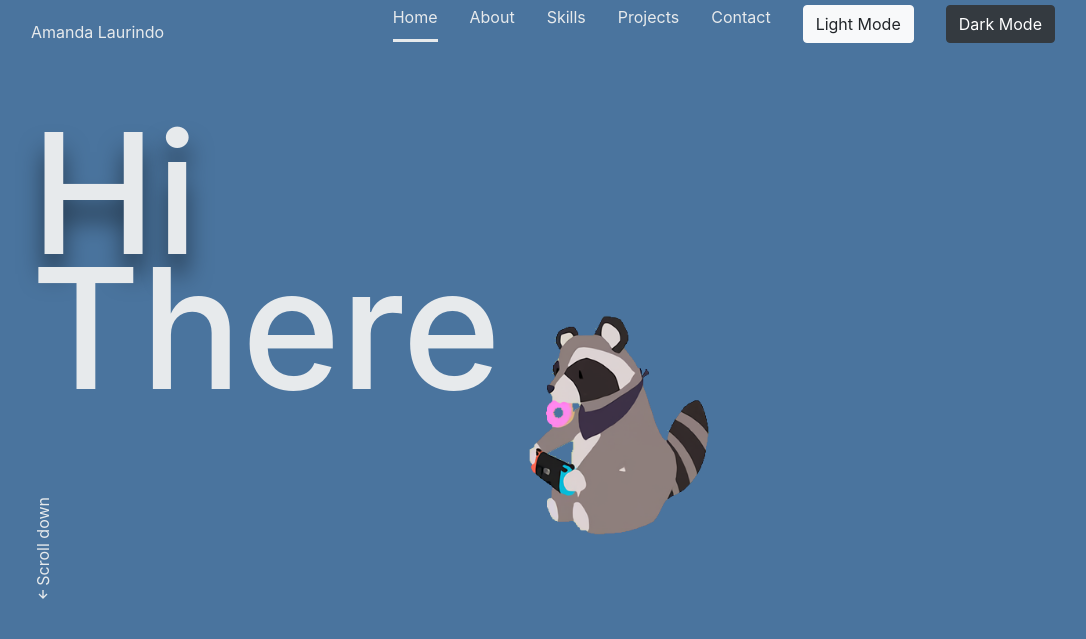
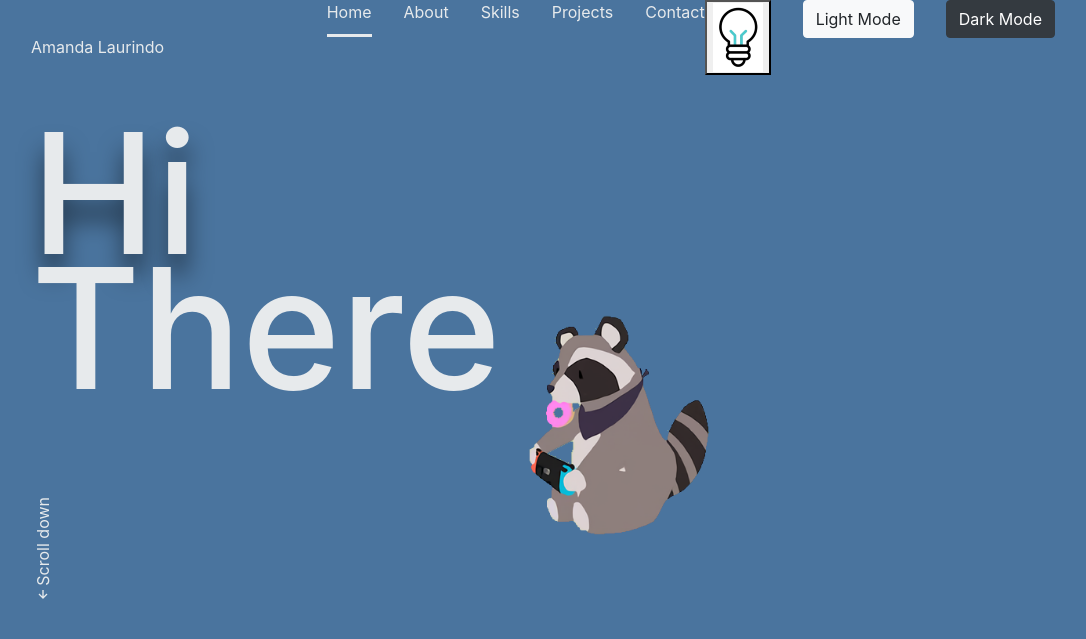
Before and after one commit to AmL9617/ProjectPortfolioDjango, a Django app: page /Am/ in a window 1280 px wide. Shown: the top 639 px of the page, without its empty margins (97-1183 px from the left). Run offline with Django 5.2, Linux system fonts and the light colour scheme; data comes from the database, SQL or seed files in the repository; both versions use the stored data as it was after the commit; data that the repository does not hold is empty; some libraries are stand-ins or nearby versions.

Commit message:
Three buttons working
One button to switch for both themes and one button for each

```diff
--- a/Am/models.py
+++ b/Am/models.py
@@ -76,3 +76,8 @@
 
 	def __str__(self):
 		return self.name
+
+
+class UserProfile(models.Model):
+    user = models.OneToOneField(User, on_delete=models.CASCADE)
+    theme = models.CharField(max_length=20, default='lightMode.css')  # Default theme
--- a/Am/templates/index.html
+++ b/Am/templates/index.html
@@ -6,12 +6,91 @@
         <meta name="viewport" content="width=device-width, initial-scale=1.0">
 
         <!-- ===== CSS ===== -->
-        <link id="mycss" rel="stylesheet" href="{% static 'assets/css/lightMode.css' %}">
+        <link id="mycss" rel="stylesheet" href="{% static 'assets/css/' %"}{{theme}}>
         <link rel="stylesheet" href="https://stackpath.bootstrapcdn.com/bootstrap/4.5.0/css/bootstrap.min.css" integrity="sha384-9aIt2nRpC12Uk9gS9baDl411NQApFmC26EwAOH8WgZl5MYYxFfc+NcPb1dKGj7Sk" crossorigin="anonymous">
 
 
         <!-- ===== BOX ICONS ===== -->
         <link href='https://cdn.jsdelivr.net/npm/boxicons@2.0.5/css/boxicons.min.css' rel='stylesheet'>
+
+        <script>
+// Fetch CSRF token (assuming the function remains unchanged)
+var csrftoken = getCookie('csrftoken');
+    var cssFile = "{% static 'assets/css/' %}";  // Path to your CSS directory with a trailing slash
+
+    // Function to get cookies (remains the same)
+    function getCookie(name) {
+        var cookieValue = null;
+        if (document.cookie && document.cookie !== '') {
+            var cookies = document.cookie.split(';');
+            for (var i = 0; i < cookies.length; i++) {
+                var cookie = cookies[i].trim();
+                if (cookie.substring(0, name.length + 1) === (name + '=')) {
+                    cookieValue = decodeURIComponent(cookie.substring(name.length + 1));
+                    break;
+                }
+            }
+        }
+        return cookieValue;
+    }
+
+    // Function to switch the theme
+    function swapTheme(theme) {
+        var themePath = cssFile + theme;
+        console.log("Swapping theme to: " + themePath);  // Debugging log
+
+        // Update the CSS file reference
+        document.getElementById('mycss').setAttribute('href', themePath);
+
+        // Save the theme choice to localStorage
+        localStorage.setItem('theme', theme);
+    }
+
+    // Function to update the theme on the server
+    function updateTheme(theme) {
+        fetch('/update_theme/', {
+            method: 'POST',
+            headers: {
+                'Content-Type': 'application/json',
+                'X-CSRFToken': csrftoken,
+            },
+            body: JSON.stringify({ theme: theme })
+        });
+    }
+
+    // Load theme based on user's preference or system's preference
+    function loadTheme() {
+        var storedTheme = localStorage.getItem('theme');
+
+        if (storedTheme) {
+            swapTheme(storedTheme);  // Use the saved theme
+        } else {
+            var systemPrefersDark = window.matchMedia('(prefers-color-scheme: dark)').matches;
+            if (systemPrefersDark) {
+                swapTheme('darkMode.css');  // Default to dark mode if system prefers
+            } else {
+                swapTheme('lightMode.css');  // Default to light mode
+            }
+        }
+    }
+
+    // Event listener for button click to toggle between themes
+    document.addEventListener('DOMContentLoaded', function() {
+        loadTheme();  // Load the saved or system theme on page load
+
+        // Add event listener for theme toggle button
+        document.getElementById('btn btn-theme').addEventListener('click', function() {
+            var currentHref = document.getElementById('mycss').getAttribute('href');
+            console.log("Current theme path: " + currentHref);  // Debugging log
+
+            if (currentHref.includes('lightMode.css')) {
+                swapTheme('darkMode.css');  // Switch to dark mode
+            } else {
+                swapTheme('lightMode.css');  // Switch to light mode
+            }
+        });
+    });
+        </script>
 
         <title>Portfolio</title>
     </head>
@@ -31,6 +110,7 @@
                         <li class="nav__item"><a href="#skills" class="nav__link">Skills</a></li>
                         <li class="nav__item"><a href="#projects" class="nav__link">Projects</a></li>
                         <li class="nav__item"><a href="#contact" class="nav__link">Contact</a></li>
+                        <li class="nav_item"><button id="btn btn-theme" ><img src="/static/assets/img/lightbulb.png"></button></li>
                         <li class="nav__item"><button class="btn btn-light" onclick="swapStyles('lightMode.css')">Light Mode</button></li>
                         <li class="nav__item"><button class="btn btn-dark" onclick="swapStyles('darkMode.css')">Dark Mode</button></li>
 
@@ -199,7 +279,7 @@
 
 
 
-            var cssFile = "{% static 'assets/css' %}"
+            var cssFile = "{% static 'assets/css/' %}"
 
 
             function swapStyles(sheet){
@@ -210,35 +290,6 @@
             }
 
 
-            function loadSettings(){
-                //Call data and set local storage
-
-                var url = "{% url 'user_settings' %}"
-                fetch(url, {
-                    method:'GET',
-                    headers:{
-                        'Content-type':'application/json'
-                    }
-                })
-                .then((response) => response.json())
-                .then(function(data){
-
-                    console.log('Data:', data)
-
-                    var theme = data.value;
-
-                    if (theme == 'lightMode.css' || null){
-                        swapStyles('lightMode.css')
-                    }else if(theme == 'darkMode.css'){
-                        swapStyles('darkMode.css')
-                    }
-
-
-                })
-
-            }
-
-            loadSettings()
 
 
             function updateTheme(theme){
--- a/Am/urls.py
+++ b/Am/urls.py
@@ -4,6 +4,5 @@
 
 urlpatterns = [
     path('Am/', views.index, name='index'),
-    path('user_settings/', views.userSettings, name="user_settings"),
-	path('update_theme/', views.updateTheme, name="update_theme"),
+	path('update_theme/', views.update_theme, name="update_theme"),
 ]
--- a/Am/views.py
+++ b/Am/views.py
@@ -10,24 +10,13 @@
 def index(request):
 	return render(request, 'base/index.html')
 
-def userSettings(request):
-	user, created = User.objects.get_or_create(id=1)
-	setting = user.setting
-
-	seralizer = UserSerailizer(setting, many=False)
-
-	return JsonResponse(seralizer.data, safe=False)
-
-
-def updateTheme(request):
-	data = json.loads(request.body)
-	theme = data['theme']
-
-	user, created = User.objects.get_or_create(id=1)
-	user.setting.value = theme
-	user.setting.save()
-	print('Request:', theme)
-	return JsonResponse('Updated..', safe=False)
+def update_theme(request):
+    if request.method == 'POST':
+        data = json.loads(request.body)
+        theme = data.get('theme')
+        print(theme)
+        request.session['theme'] = theme  # Store the theme in the session
+        return JsonResponse({'status': 'success', 'message': 'Theme updated successfully'})
 
 def index(request):
 
@@ -55,3 +44,11 @@
 
 
     return render(request, 'index.html', context)
+
+def some_view(request):
+    # Get theme from session or user profile
+    theme = request.session.get('theme', 'lightMode.css')  # Default to light mode
+    # If using user profile:
+    # theme = request.user.profile.theme if request.user.is_authenticated else 'lightMode.css'
+
+    return render(request, 'index.html', {'theme': theme})
```
Also changed, not shown: Am/migrations/0004_userprofile.py (added), db.sqlite3, static/assets/img/lightbulb.png, static/assets/js/main.js (line endings or trailing spaces).
